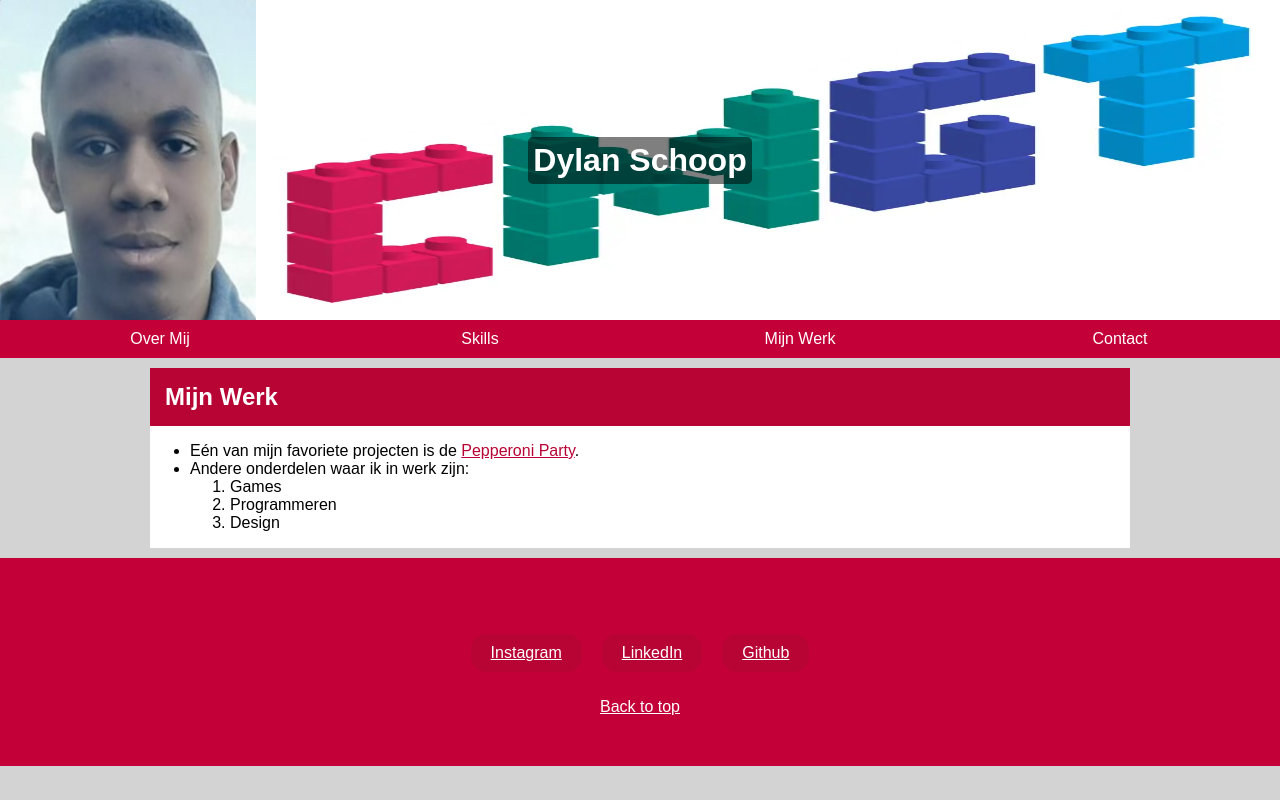
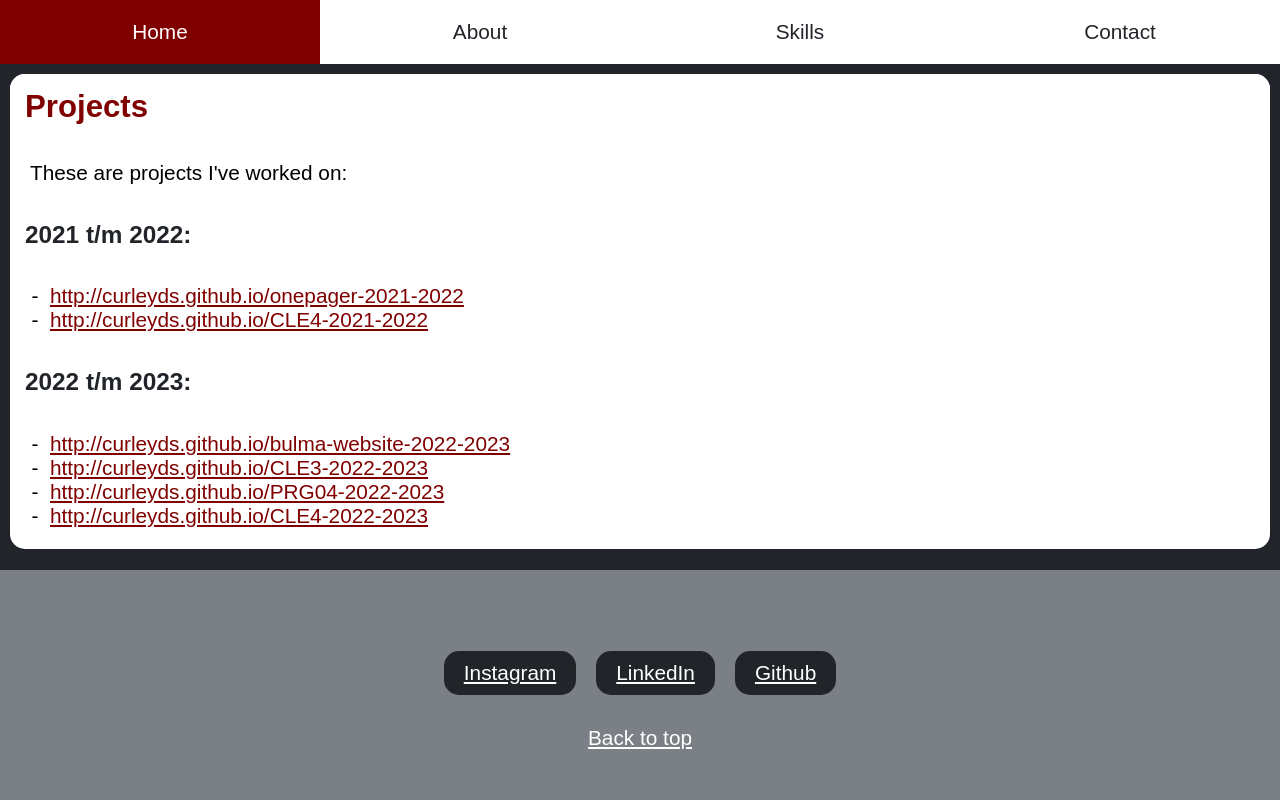
Before and after one commit to CurleyDS/curleyds.github.io, a PHP site: page /projects.html in a window 1280 px wide. Run offline with PHP 8.4, Linux system fonts and the light colour scheme.

Commit message:
Added projects, changed profile picture, changed style

```diff
--- a/css/style.css
+++ b/css/style.css
@@ -1,14 +1,22 @@
-body {
-    position: relative;
-    background-color: lightgrey;
-    margin : 0;
-    padding : 0;
-    font-family: arial;
-    color: black;
+
+html {
+    height: 100%;
+    box-sizing: border-box;
 }
 
 * {
-    box-sizing: border-box;
+    box-sizing: inherit;
+}
+
+body {
+    position: relative;
+    background-color: #212529;
+    margin : 0;
+    padding : 0;
+    min-height: 100%;
+    font-family: arial;
+    font-size: 1.3em;
+    color: black;
 }
 
 header {
@@ -16,12 +24,12 @@ header {
     justify-content: center;
     align-items: center;
     background-color: white;
-    background-image: url(../img/portfolio_picture.jfif), url(../img/cmgt_logo.webp);
+    background-image: url(../img/portfolio.jpeg), url(../img/cmgt_logo.webp);
     background-position: left, right;
     background-repeat: no-repeat, no-repeat;
-    background-size: 20% 100%, 80% 100%;
+    background-size: 40% 100%, 60% 100%;
     text-align: center;
-    height:40vh;
+    height:100vh;
     color: white;
 }
 
@@ -34,25 +42,25 @@ nav {
 }
 
 nav a {
-    background-color: #c40038;
-    padding: 10px;
+    background-color: white;
+    padding: 20px;
     width: 100%;
     text-align: center;
     text-decoration: none;
-    transition: background-color 0.2s;
-    color: white;
+    transition: background-color 0.25s;
+    color: #212529;
 }
 
 nav a:hover {
-    background-color: white;
-    color: #c40038;
+    background-color: maroon;
+    color: white;
 }
 
 main {
     display: flex;
     flex-direction: column;
     justify-content: center;
-    max-width: 1000px;
+    max-width: 1500px;
     margin : 0 auto;
     padding: 10px;
     gap: 20px;
@@ -60,6 +68,11 @@ main {
 
 section {
     background-color:white;
+    border-radius: 15px;
+}
+
+section:last-of-type {
+    margin-bottom: 30vh;
 }
 
 .form-input {
@@ -68,14 +81,14 @@ section {
 }
 
 footer {
-    background-color: #c40038;
+    position: absolute;
+    right: 0;
+    bottom: 0;
+    left: 0;
+    background-color: #7a8086;
     text-align: center;
     padding: 50px 0px;
-    color: white;
-}
-
-footer a {
-    color: white;
+    color: #212529;
 }
 
 footer ul {
@@ -86,19 +99,31 @@ footer ul {
 }
 
 footer li {
-    background-color: #b80434;
+    background-color: #212529;
     margin: 10px;
     border-radius: 15px;
     padding: 10px 20px;
     text-align: center;
     text-decoration: none;
     transition: background-color 0.2s;
+}
+
+footer a {
     color: white;
 }
 
+input, textarea, select {
+    padding: 2px;
+    font-size: 1.3em;
+}
+
 @media (max-width:767px) {
+    body {
+        font-size: 1.5em;
+    }
+
     header {
-        background-size: 50% 100%, 50% 100%;
+        background-size: 100% 100%, 0% 100%;
     }
 
     nav, nav a, footer ul, footer li {
@@ -113,29 +138,43 @@ footer li {
 
     input, textarea, select {
         width: 100%;
+        font-size: 1em;
     }
 }
 
 h1 {
-    background-color: rgba(0, 0, 0, 0.5);
+    background-color: rgba(33, 37, 41, 0.5);
     margin: 0;
     border-radius: 5px;
     padding: 5px;
 }
 
 h2 {
-    background-color: #b80434;
+    background-color: white;
+    border-radius: 15px;
     margin: 0;
     padding: 15px;
-    color: white;
+    color: maroon;
+}
+
+h3 {
+    background-color: white;
+    border-radius: 15px;
+    margin: 0;
+    padding: 15px;
+    color: #212529;
 }
 
 p {
-    padding: 20px;
+    padding: 0 20px;
 }
 
 a {
-    color: #b80434;
+    color: maroon;
+}
+
+ul {
+    list-style-type: '-  ';
 }
 
 form {
@@ -146,27 +185,23 @@ form div {
     margin: 5px;
 }
 
-input, textarea, select {
-  padding: 2px;
-  font-size: 1em;
-}
-
 button {
-    background-color: ##b80434;
+    background-color: white;
     margin: 20px 0;
     border: 1px solid;
     border-radius: 10px;
     padding: 10px 20px;
     width: 100%;
-    font-size: 1em;
-    color: white;
+    font-size: 1.3em;
+    transition: background-color 0.5s;
+    color: #212529;
 }
 
 button:hover {
-    background-color: white;
-    color: ##b80434;
+    background-color: #2125293d;
 }
 
 button:active {
-    background-color: #b80434;
+    background-color: #2125293d;
+    color: maroon;
 }
--- a/projects.html
+++ b/projects.html
@@ -10,31 +10,41 @@
 </head>
 
 <body>
-    <header>
-        <h1>Dylan Schoop</h1>
-    </header>
-
     <nav>
-        <a href="./#aboutme">Over Mij</a>
+        <a href="./">Home</a>
+        <a href="./#aboutme">About</a>
         <a href="./#skills">Skills</a>
-        <a href="projects.html">Mijn Werk</a>
         <a href="contact.html">Contact</a>
     </nav>
 
     <main>
         <section>
-            <h2>Mijn Werk</h2>
+            <h2>Projects</h2>
+            <p>These are projects I've worked on:</p>
+
+            <h3>2021 t/m 2022:</h3>
             <ul>
                 <li>
-                    Eén van mijn favoriete projecten is de <a target=”_blank” href="https://curleyds.github.io/CLE4-2021-2022">Pepperoni Party</a>.
+                    <a href="http://curleyds.github.io/onepager-2021-2022" target="_blank">http://curleyds.github.io/onepager-2021-2022</a>
                 </li>
                 <li>
-                    Andere onderdelen waar ik in werk zijn:
-                    <ol>
-                        <li>Games</li>
-                        <li>Programmeren</li>
-                        <li>Design</li>
-                    </ol>
+                    <a href="http://curleyds.github.io/CLE4-2021-2022" target="_blank">http://curleyds.github.io/CLE4-2021-2022</a>
+                </li>
+            </ul>
+
+            <h3>2022 t/m 2023:</h3>
+            <ul>
+                <li>
+                    <a href="http://curleyds.github.io/bulma-website-2022-2023" target="_blank">http://curleyds.github.io/bulma-website-2022-2023</a>
+                </li>
+                <li>
+                    <a href="http://curleyds.github.io/CLE3-2022-2023" target="_blank">http://curleyds.github.io/CLE3-2022-2023</a>
+                </li>
+                <li>
+                    <a href="http://curleyds.github.io/PRG04-2022-2023" target="_blank">http://curleyds.github.io/PRG04-2022-2023</a>
+                </li>
+                <li>
+                    <a href="http://curleyds.github.io/CLE4-2022-2023" target="_blank">http://curleyds.github.io/CLE4-2022-2023</a>
                 </li>
             </ul>
         </section>
@@ -50,4 +60,6 @@
     </footer>
 </body>
 
+<script></script>
+
 </html>
```
Also changed, not shown: contact.html (+7 -11 lines), index.html (+40 -39 lines), img/portfolio.jpeg (added), img/portfolio_picture.jfif (deleted).
